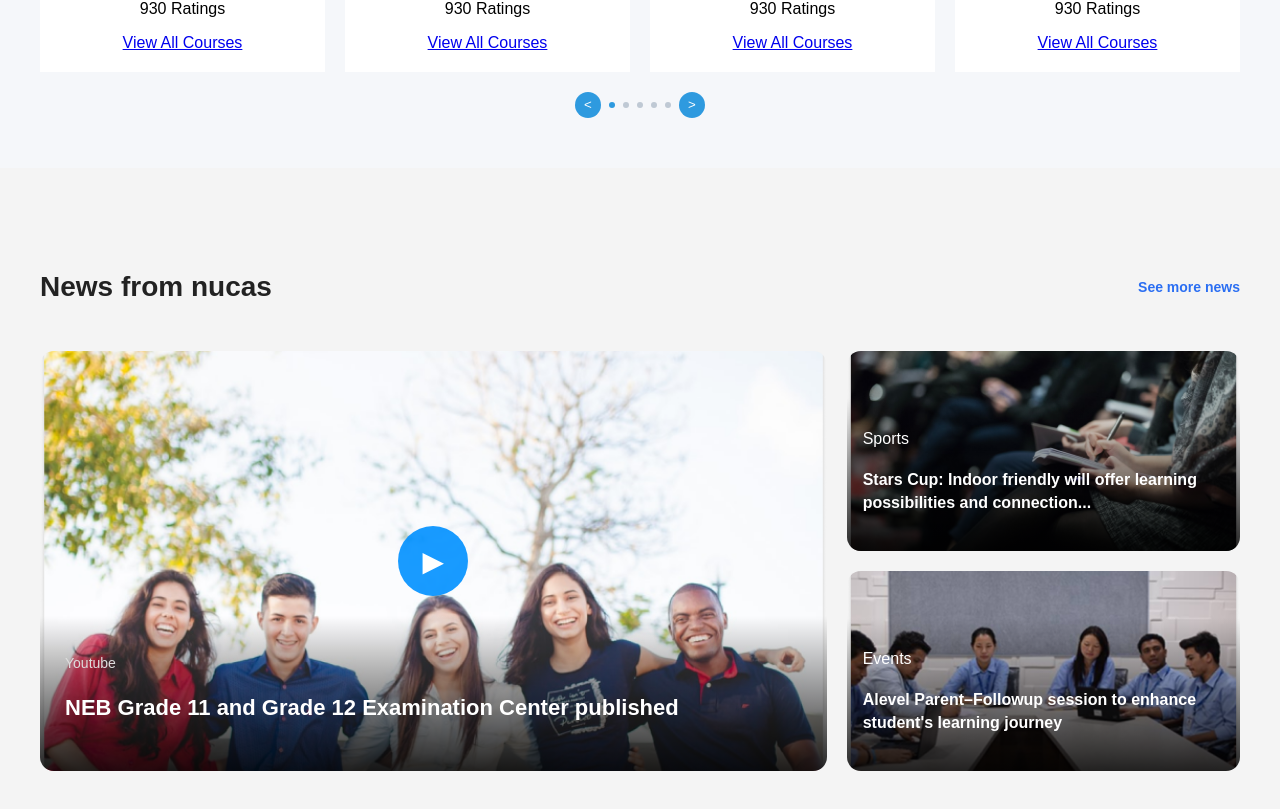
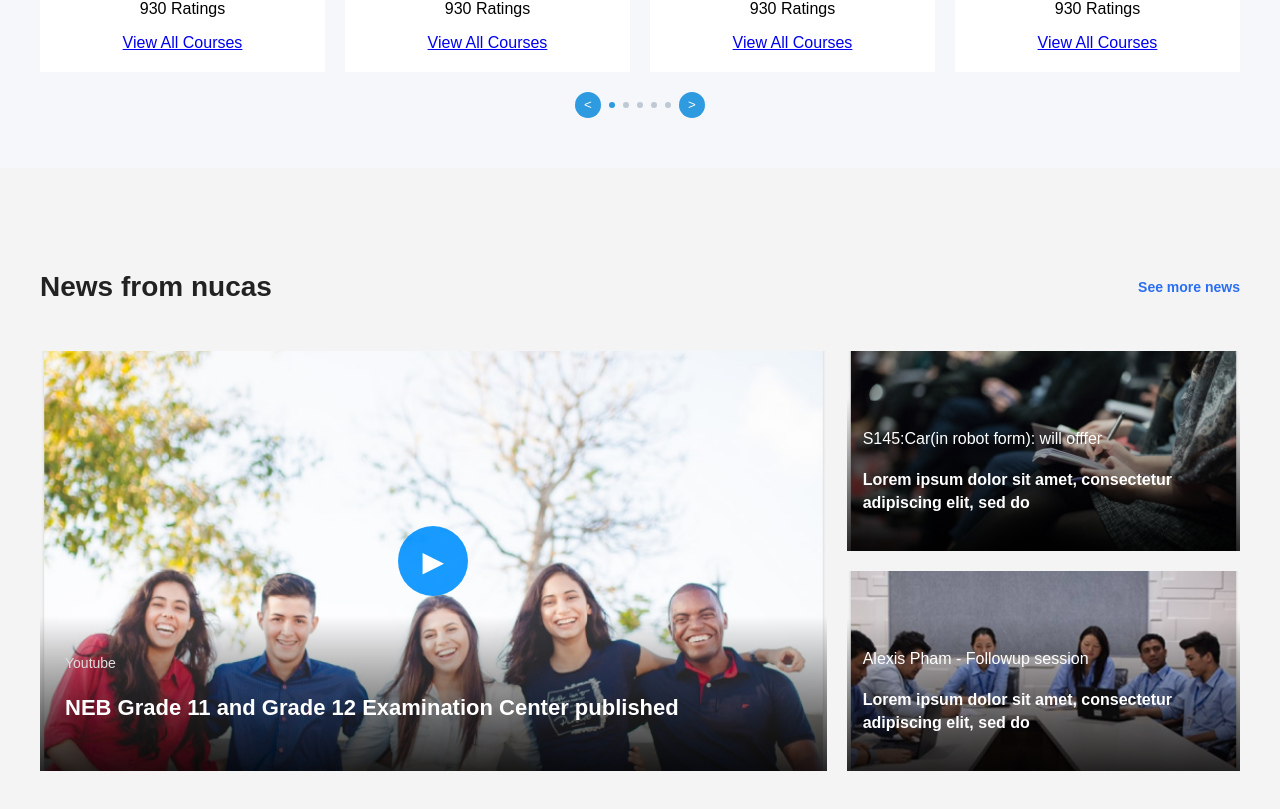
Before and after one commit to bibashmanjusubedi/schoolbharna-ui, a React (Vite) app: page / in a window 1280 px wide. Shown: the part 3103-3912 px from the top of the page. Built offline with nearby package versions, Linux system fonts and the light colour scheme.

Commit message:
fix: News from Nucas Images and css

```diff
--- a/src/components/layout/NewsFromNucas.css
+++ b/src/components/layout/NewsFromNucas.css
@@ -36,7 +36,7 @@
 .news-featured{
     position:relative;
     overflow:hidden;
-    border-radius: 14px;
+    border-radius: 0;
     height:420px;
 }
 
@@ -103,7 +103,7 @@
     position:relative;
     height: 200px;
     overflow: hidden;
-    border-radius: 14px;
+    border-radius: 0;
 }
 
 .news-card img{
--- a/src/components/layout/NewsFromNucas.jsx
+++ b/src/components/layout/NewsFromNucas.jsx
@@ -18,15 +18,15 @@ const NewsFromNucas = () => {
         },
         {
             title:
-                "Stars Cup: Indoor friendly will offer learning possibilities and connection...",
+                "Lorem ipsum dolor sit amet, consectetur adipiscing elit, sed do",
             image:side1,
-            category: "Sports",
+            category: "S145:Car(in robot form): will offfer",
         },
         {
             title:
-                "Alevel Parent–Followup session to enhance student's learning journey",
+                "Lorem ipsum dolor sit amet, consectetur adipiscing elit, sed do",
             image:side2,
-            category:"Events"
+            category:"Alexis Pham - Followup session"
         },
     ];
 
@@ -42,7 +42,8 @@ const NewsFromNucas = () => {
                 {/* Left Featured Card */}
                 <div className = "news-featured">
                     <img src={news[0].image} alt = {news[0].title} />
-
+                    {/* <img src="../../assets/images/news-main.png" alt = {news[0].title} /> */}
+                    {/* <img src="/images/news-main.png" alt = {news[0].title} /> */}
                     <div className="play-button">
                         <span>▶</span>
                     </div>
```
Also changed, not shown: public/images/news-main.png (added).
